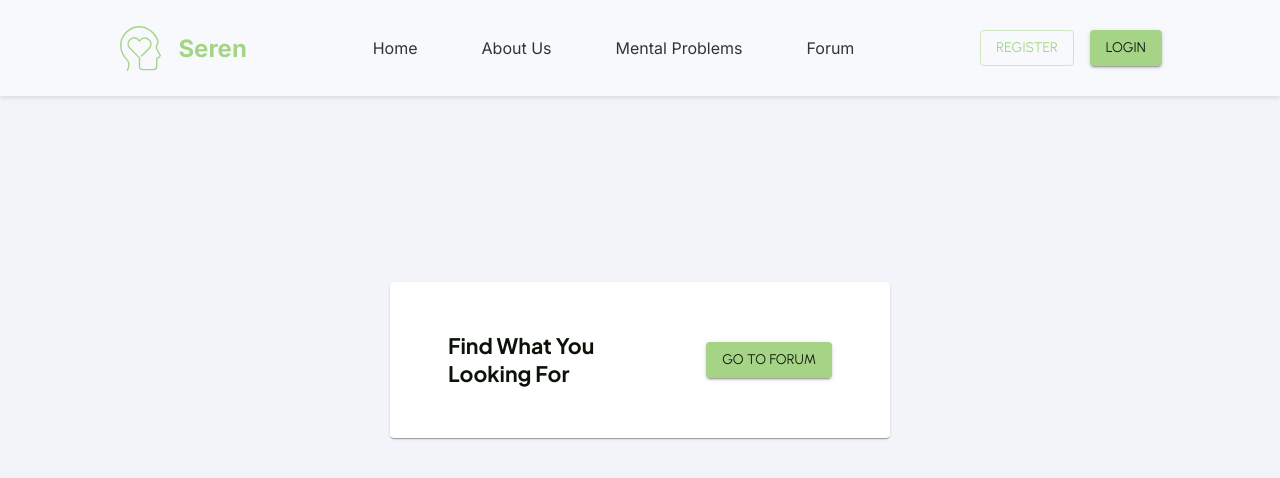
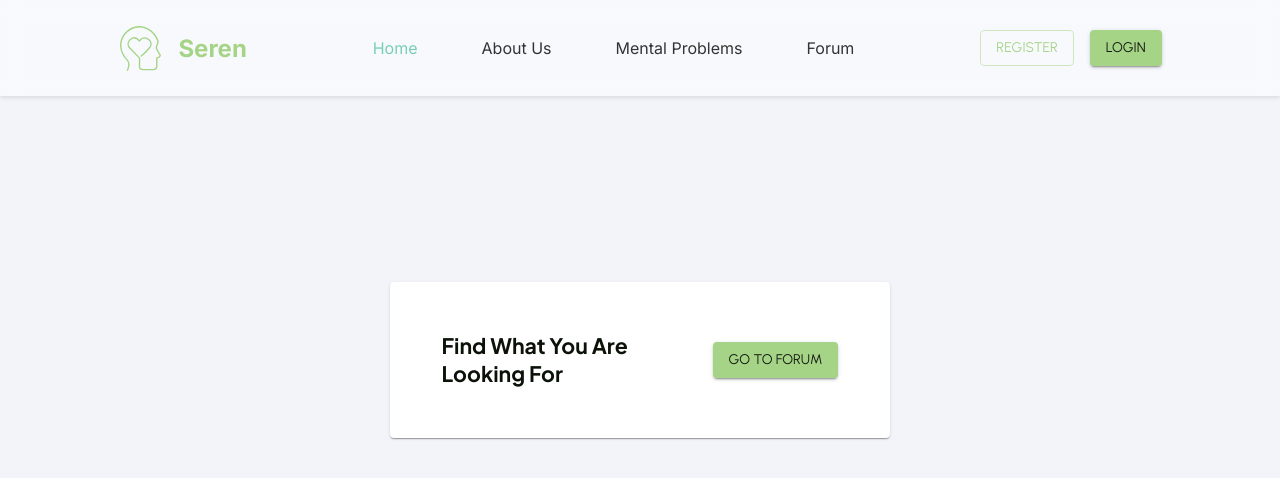
Before and after one commit to febriaaan22/milestone2, a Next.js app: page / in a window 1280 px wide. Shown: the top 478 px of the page. Built offline with nearby package versions, Linux system fonts and the light colour scheme.

Commit message:
SS-4 feat: modify CTA Card

```diff
--- a/src/components/CTAForumCard/CTAForumCard.module.scss
+++ b/src/components/CTAForumCard/CTAForumCard.module.scss
@@ -1,3 +1,5 @@
+@import url('https://fonts.googleapis.com/css?family=Plus%20Jakarta%20Sans:700|Urbanist:400');
+
 .container {
   width: 100vw;
   display: flex;
@@ -18,5 +20,5 @@
   }
 
   .title {
-    width: 13vw;
+    width: 15vw;
   }
--- a/src/components/CTAForumCard/index.tsx
+++ b/src/components/CTAForumCard/index.tsx
@@ -15,7 +15,7 @@ const CTAForumCard: React.FC = () => {
     <Box className={styles.container}>
       <Card className={styles.card}>
         <Typography variant="h5" component="h2" className={styles.title}>
-          Find What You Looking For
+          Find What You Are Looking For
         </Typography>
         <PrimaryButton text="Go To Forum" onClick={goToForum} />
       </Card>
--- a/src/components/Navbar/Navbar.module.scss
+++ b/src/components/Navbar/Navbar.module.scss
@@ -35,6 +35,9 @@
         &:hover {
           color: darken(#333, 10%);
         }
+        &.activeLink {
+          color: #78ceb4;
+        }
       }
     }
     .buttonGroup {
--- a/src/components/Navbar/index.tsx
+++ b/src/components/Navbar/index.tsx
@@ -1,13 +1,20 @@
-"use client";
-import React from "react";
+import React, { useState, useEffect } from "react";
 import Link from "next/link";
 import { useRouter } from "next/navigation";
 import { AppBar, Toolbar, Box } from "@mui/material";
+import styles from "./Navbar.module.scss";
 import { PrimaryButton, SecondaryButton } from "..";
-import styles from "./Navbar.module.scss";
 
 const Navbar: React.FC = () => {
   const router = useRouter();
+  const [currentPath, setCurrentPath] = useState("");
+
+  useEffect(() => {
+    // Set the current path from the window location
+    if (typeof window !== "undefined") {
+      setCurrentPath(window.location.pathname);
+    }
+  }, []);
 
   const handleRegisterClick = () => {
     router.push("/register");
@@ -15,6 +22,10 @@ const Navbar: React.FC = () => {
 
   const handleLoginClick = () => {
     router.push("/login");
+  };
+
+  const isActive = (path: string): string => {
+    return currentPath === path ? styles.activeLink : "";
   };
 
   return (
@@ -42,21 +53,29 @@ const Navbar: React.FC = () => {
             </span>
           </Link>
           <Box className={styles.navLinks}>
-            <Link href="/home" passHref>
-              <span className={styles.link}>Home</span>
+            <Link href="/" passHref>
+              <span className={`${styles.link} ${isActive("/")}`}>Home</span>
             </Link>
             <Link href="/about-us" passHref>
-              <span className={styles.link}>About Us</span>
+              <span className={`${styles.link} ${isActive("/about-us")}`}>
+                About Us
+              </span>
             </Link>
             <Link href="/mental-problems" passHref>
-              <span className={styles.link}>Mental Problems</span>
+              <span
+                className={`${styles.link} ${isActive("/mental-problems")}`}
+              >
+                Mental Problems
+              </span>
             </Link>
             <Link href="/forum" passHref>
-              <span className={styles.link}>Forum</span>
+              <span className={`${styles.link} ${isActive("/forum")}`}>
+                Forum
+              </span>
             </Link>
           </Box>
           <Box className={styles.buttonGroup}>
-            <SecondaryButton text="Register" onClick={handleRegisterClick} />
+            <SecondaryButton text={"Register"} onClick={handleRegisterClick} />
             <PrimaryButton text="Login" onClick={handleLoginClick} />
           </Box>
         </Toolbar>
```
